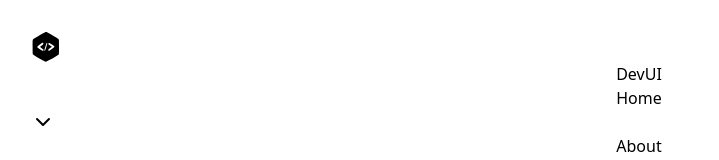
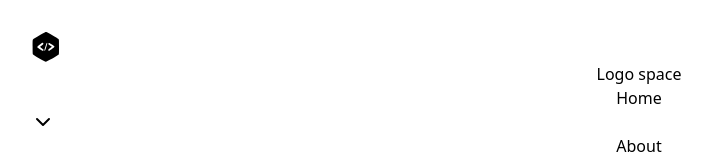
Before and after one commit to shubh-151/RRAS, a React (Vite) app: page / in a window 1280 px wide. Shown: the top 160 px of the page, without its empty margins (1-720 px from the left). Built offline with nearby package versions, Linux system fonts and the light colour scheme.

Commit message:
Logo space updated

```diff
--- a/src/components/Header.jsx
+++ b/src/components/Header.jsx
@@ -19,7 +19,7 @@ const Header = () => {
           ></path>
         </svg>
       </span>
-      <span class="font-bold">DevUI</span>
+      <span class="font-bold">Logo space</span>
     </div>
     <div class="hidden grow items-start lg:flex">
       <ul class="ml-12 inline-flex space-x-8">
```
